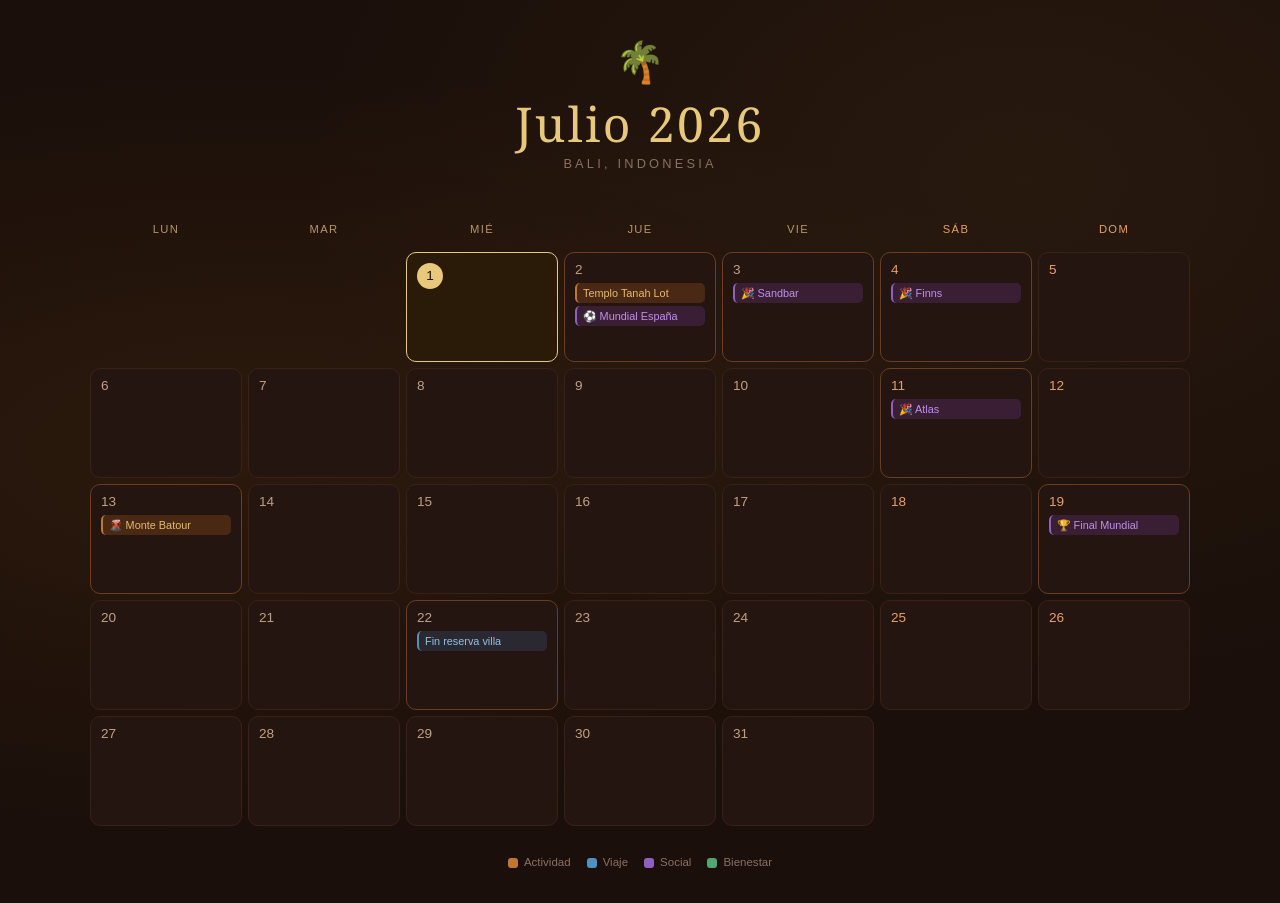
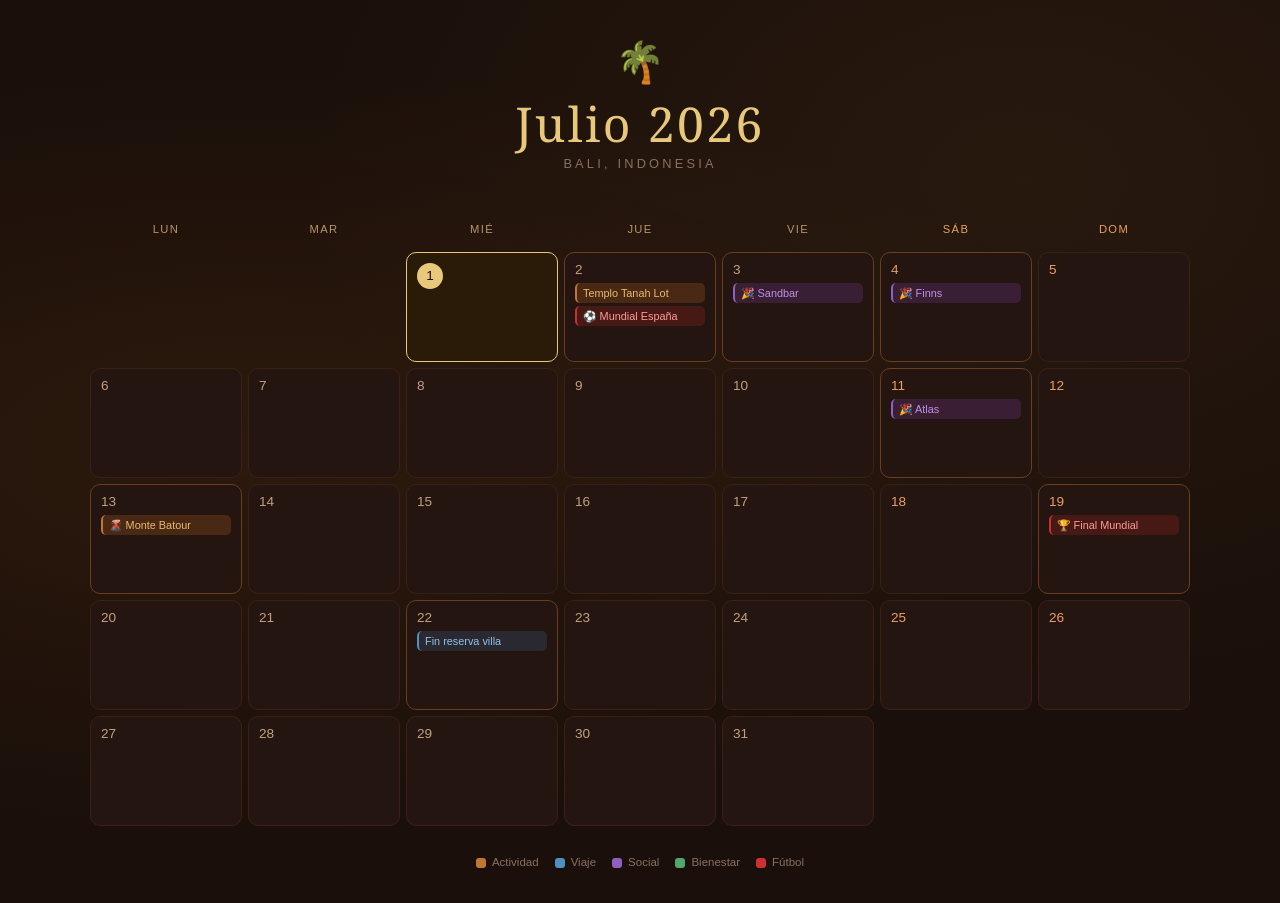
Before and after one commit to aroaarriaza/calendar-bali, a Next.js app: page / in a window 1280 px wide. Built offline with nearby package versions, Linux system fonts and the light colour scheme.

Commit message:
Añade categoría fútbol para los eventos del Mundial

```diff
--- a/app/components/CalendarClient.tsx
+++ b/app/components/CalendarClient.tsx
@@ -2,7 +2,7 @@
 
 import { useState, useEffect } from 'react'
 
-type Category = 'activity' | 'travel' | 'social' | 'wellness'
+type Category = 'activity' | 'travel' | 'social' | 'wellness' | 'football'
 
 interface Event {
   id: string
@@ -16,17 +16,18 @@ const CATEGORIES: Record<Category, { label: string; color: string; bg: string; b
   activity: { label: 'Actividad', color: '#e8b870', bg: 'rgba(180,100,30,0.25)', border: '#c07830' },
   travel:   { label: 'Viaje',     color: '#90c0e8', bg: 'rgba(60,120,180,0.2)',   border: '#5090c0' },
   social:   { label: 'Social',    color: '#c090e8', bg: 'rgba(120,60,160,0.25)',  border: '#9060c0' },
-  wellness: { label: 'Bienestar', color: '#80d0a0', bg: 'rgba(40,140,80,0.2)',    border: '#50a870' },
+  wellness:  { label: 'Bienestar', color: '#80d0a0', bg: 'rgba(40,140,80,0.2)',   border: '#50a870' },
+  football:  { label: 'Fútbol',    color: '#ff9a9a', bg: 'rgba(200,40,40,0.2)',  border: '#cc3030' },
 }
 
 const SEED_EVENTS: Event[] = [
   { id: 'seed-1', date: '2026-07-02', title: 'Templo Tanah Lot', category: 'activity' },
-  { id: 'seed-7', date: '2026-07-02', title: '⚽ Mundial España', category: 'social' },
+  { id: 'seed-7', date: '2026-07-02', title: '⚽ Mundial España', category: 'football' },
   { id: 'seed-2', date: '2026-07-03', title: '🎉 Sandbar', category: 'social' },
   { id: 'seed-3', date: '2026-07-04', title: '🎉 Finns', category: 'social' },
   { id: 'seed-4', date: '2026-07-11', title: '🎉 Atlas', category: 'social' },
   { id: 'seed-5', date: '2026-07-13', title: '🌋 Monte Batour', category: 'activity' },
-  { id: 'seed-8', date: '2026-07-19', title: '🏆 Final Mundial', category: 'social' },
+  { id: 'seed-8', date: '2026-07-19', title: '🏆 Final Mundial', category: 'football' },
   { id: 'seed-6', date: '2026-07-22', title: 'Fin reserva villa', category: 'travel' },
 ]
 
```
